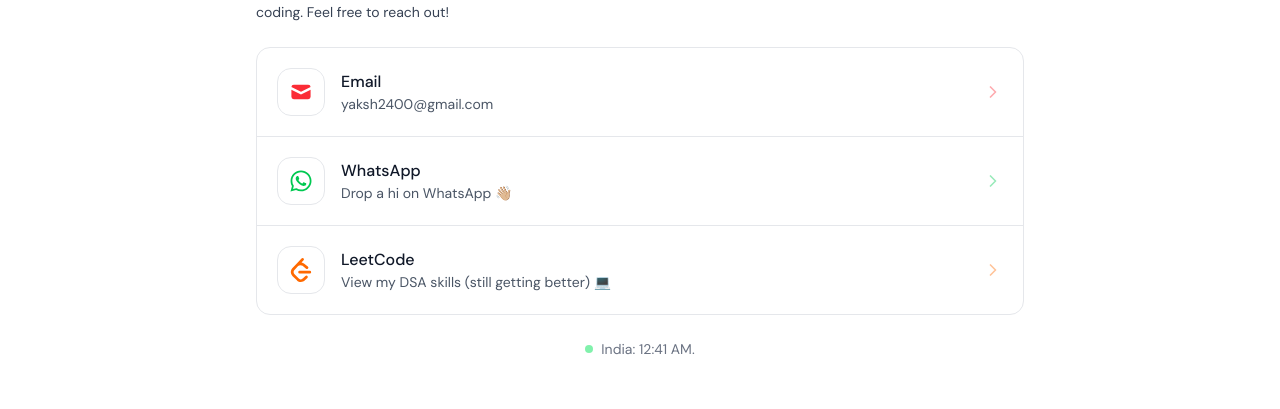
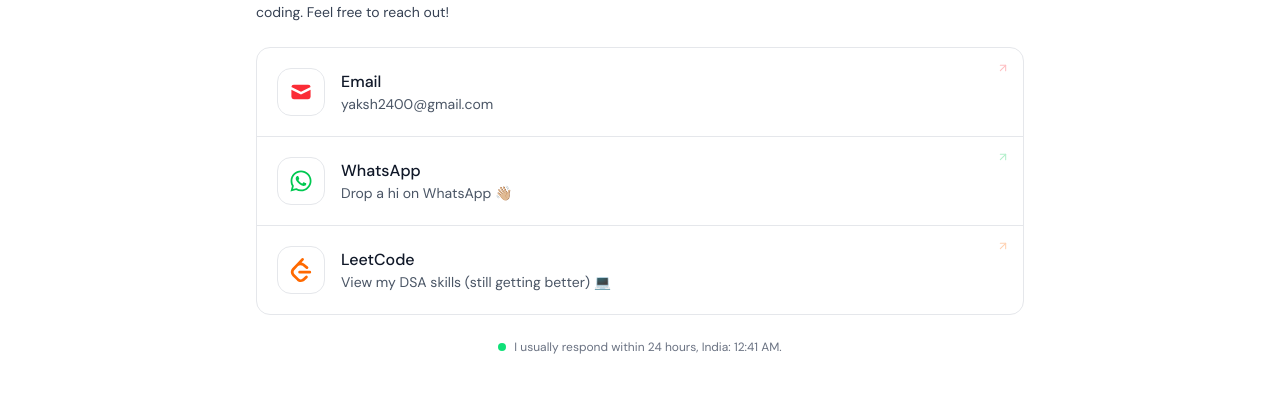
Before and after one commit to Yaksh27/new-portfolio, a Next.js app: page / in a window 1280 px wide. Shown: the part 3196-3605 px from the top of the page. Built offline with nearby package versions, Linux system fonts and the light colour scheme.

Commit message:
hosting time

```diff
--- a/package.json
+++ b/package.json
@@ -23,7 +23,7 @@
     "react-dom": "19.1.0",
     "react-github-calendar": "^4.5.9",
     "react-icons": "^5.5.0",
-    "react-leetcode": "^1.0.3",
+
     "tailwind-merge": "^3.3.1"
   },
   "devDependencies": {
--- a/src/components/contact.tsx
+++ b/src/components/contact.tsx
@@ -4,7 +4,7 @@ import type React from "react"
 
 import { motion } from "framer-motion"
 import { Badge } from "@/components/ui/badge"
-import { ChevronRight } from "lucide-react"
+import { ArrowUpRight } from "lucide-react"
 import { useState, useEffect } from "react"
 import { HiMail } from "react-icons/hi"
 import { FaWhatsapp, FaRobot } from "react-icons/fa"
@@ -140,43 +140,44 @@ export function ContactMe() {
               onMouseEnter={() => setHoveredId(link.id)}
               onMouseLeave={() => setHoveredId(null)}
               onClick={() => window.open(link.url, "_blank")}
-              transition={{ duration: 0.2 }}
+              transition={{ duration: 0.15 }}
             >
               <div
-                className={`flex items-center justify-between p-5 transition-all duration-200 ease-out ${link.hoverBg} hover:shadow-sm ${
+                className={`flex items-center justify-between p-5 transition-all duration-150 ease-out ${link.hoverBg} hover:shadow-sm ${
                   index !== contactLinks.length - 1 ? "border-b border-gray-200 dark:border-gray-800" : ""
                 }`}
               >
                 <div className="flex items-center space-x-4">
                   <div className="flex-shrink-0">
                     <div
-                      className={`w-12 h-12 rounded-xl border border-gray-200 dark:border-gray-700 bg-white dark:bg-gray-800 flex items-center justify-center transition-all duration-200 group-hover:border-opacity-80`}
+                      className={`w-12 h-12 rounded-xl border border-gray-200 dark:border-gray-700 bg-white dark:bg-gray-800 flex items-center justify-center transition-all duration-150 group-hover:border-opacity-80 group-hover:scale-105`}
                     >
-                      <div className={`${link.color} transition-colors duration-200`}>{link.icon}</div>
+                      <div className={`${link.color} transition-colors duration-150`}>{link.icon}</div>
                     </div>
                   </div>
 
                   <div className="flex-grow">
                     <h3
-                      className={`text-base font-medium text-gray-900 dark:text-white transition-colors duration-200 ${link.hoverColor}`}
+                      className={`text-base font-medium text-gray-900 dark:text-white transition-colors duration-150 ${link.hoverColor}`}
                     >
                       {link.name}
                     </h3>
-                    <p className="text-gray-600 dark:text-gray-400 text-sm transition-colors duration-200">
+                    <p className="text-gray-600 dark:text-gray-400 text-sm transition-colors duration-150">
                       {link.description}
                     </p>
                   </div>
                 </div>
 
                 <motion.div
-                  initial={{ opacity: 0.4 }}
+                  initial={{ opacity: 0.3, scale: 0.8 }}
                   animate={{
-                    opacity: hoveredId === link.id ? 1 : 0.4,
+                    opacity: hoveredId === link.id ? 1 : 0.3,
+                    scale: hoveredId === link.id ? 1 : 0.8,
                   }}
-                  transition={{ duration: 0.2 }}
-                  className={`text-gray-400 transition-all duration-200 group-hover:translate-x-1 ${link.color}`}
+                  transition={{ duration: 0.15 }}
+                  className={`absolute top-3 right-3 transition-all duration-150 group-hover:-translate-y-0.5 group-hover:translate-x-0.5 ${link.color}`}
                 >
-                  <ChevronRight className="w-5 h-5" />
+                  <ArrowUpRight className="w-4 h-4" />
                 </motion.div>
               </div>
             </motion.div>
@@ -190,8 +191,8 @@ export function ContactMe() {
           transition={{ duration: 0.5, delay: 0.4 }}
           className="mt-6 text-center"
         >
-          <p className="text-sm text-gray-500 dark:text-gray-400 flex items-center justify-center gap-2">
-            <span className="w-2 h-2 bg-green-300 rounded-full animate-pulse"></span>
+          <p className="text-xs text-gray-500 dark:text-gray-400 flex items-center justify-center gap-2">
+            <span className="w-2 h-2 bg-green-400 rounded-full animate-pulse"></span>I usually respond within 24 hours,
             India: {currentTime}.
           </p>
         </motion.div>
--- a/src/components/projects-section.tsx
+++ b/src/components/projects-section.tsx
@@ -55,10 +55,10 @@ const projects: Project[] = [
 ]
 
 const colors = [
-  "bg-gray-100 text-blue-800 dark:bg-blue-900 dark:text-blue-300",
-  "bg-gray-100 text-green-800 dark:bg-green-900 dark:text-green-300",
-  "bg-gray-100 text-purple-800 dark:bg-purple-900 dark:text-purple-300",
-  "bg-gray-100 text-orange-800 dark:bg-orange-900 dark:text-orange-300"
+  "bg-gray-100 text-blue-800 dark:bg-gray-300 dark:text-blue-600",
+  "bg-gray-100 text-green-800 dark:bg-gray-300 dark:text-green-600",
+  "bg-gray-100 text-purple-800 dark:bg-gray-300 dark:text-purple-600",
+  "bg-gray-100 text-orange-800 dark:bg-gray-300 dark:text-orange-600"
 ]
 
 export function ProjectsSection() {
@@ -138,7 +138,7 @@ export function ProjectsSection() {
                   {/* Action Buttons */}
                   <div className="flex gap-3">
                     {project.githubUrl && (
-                      <Button size="sm" asChild className="bg-gray-900 hover:bg-gray-700 text-white dark:bg-white dark:hover:bg-gray-100 dark:text-gray-900">
+                      <Button size="sm" asChild className="bg-gray-900 hover:bg-gray-700 text-white dark:bg-white dark:hover:bg-gray-300 dark:text-gray-900">
                         <a href={project.githubUrl} target="_blank" rel="noopener noreferrer">
                           <Github className="h-4 w-4 mr-2" />
                           Code
```
Also changed, not shown: 1 other file (tests, documents, lock files or other folders).
